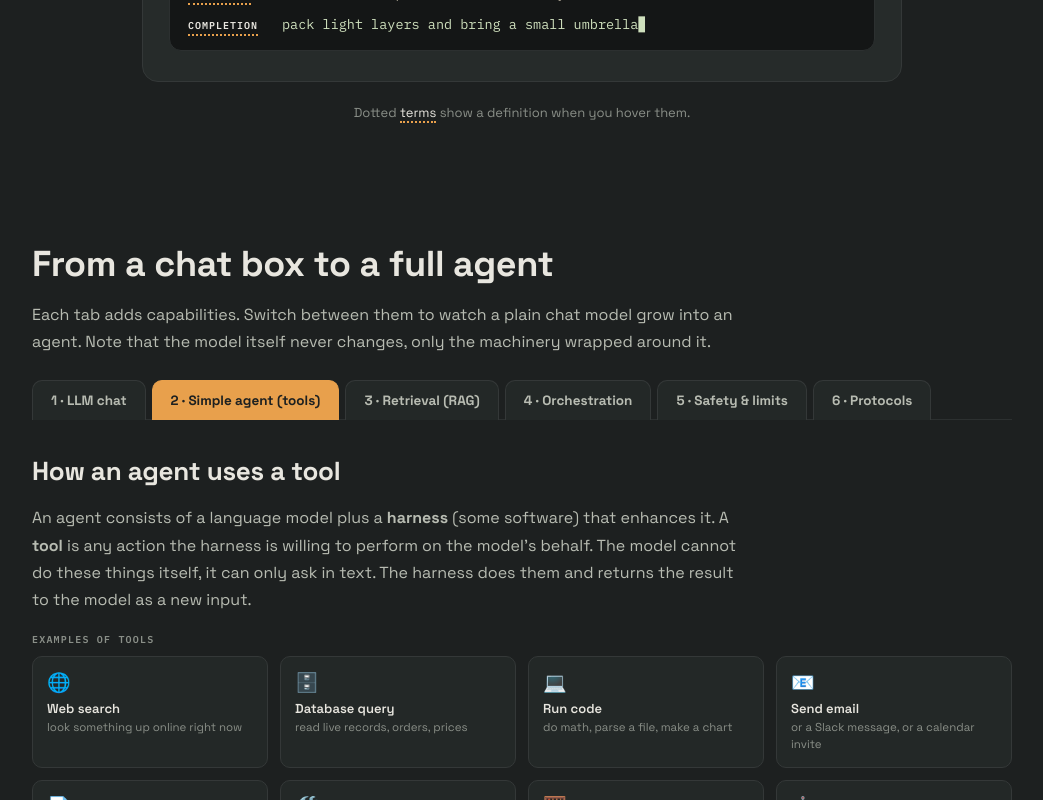
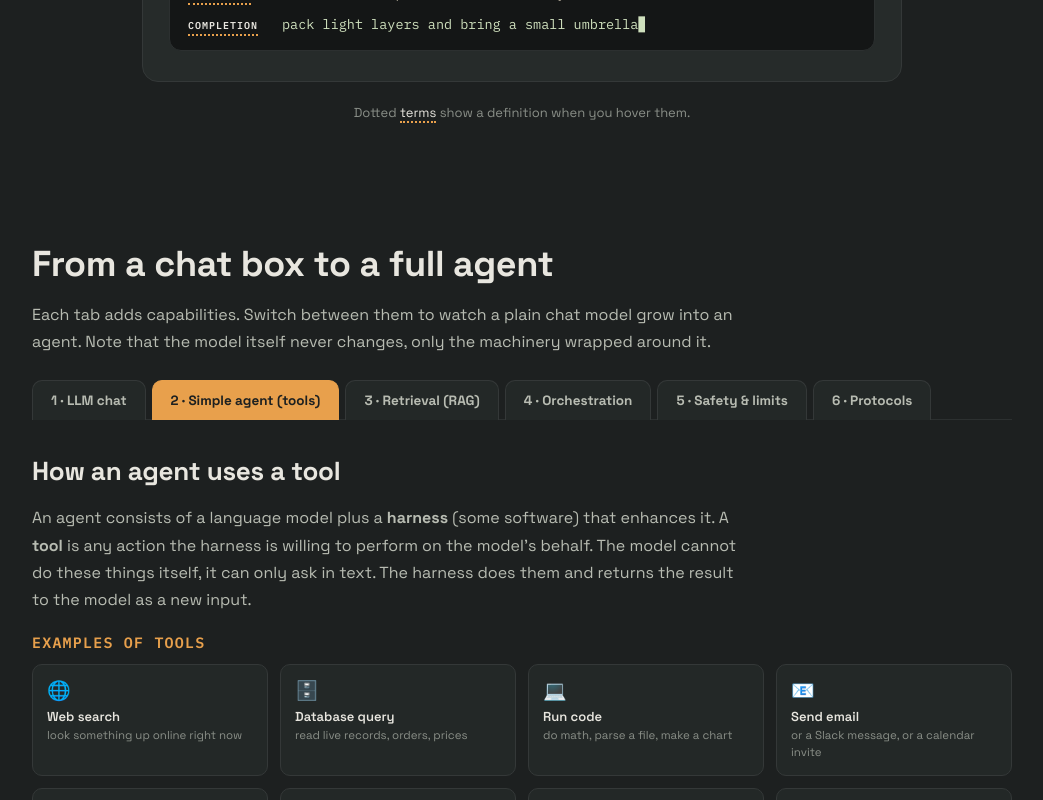
Before and after one commit to just-barcodes/learn-llm-agents, a React (Vite) app: page / in a window 1280 px wide. Both pictures are taken after a click on the tab "2 · Simple agent (tools)". Shown: the part 496-1296 px from the top of the page, without its empty margins (118-1161 px from the left). Built offline with nearby package versions, Linux system fonts and the light colour scheme.

Commit message:
Enlarge and colour eyebrow section headers (Examples of tools, etc.)

```diff
--- a/src/styles/text.module.css
+++ b/src/styles/text.module.css
@@ -38,9 +38,9 @@
   margin: 0 0 26px;
 }
 .eyebrow {
-  font: 600 10px var(--font-mono);
-  letter-spacing: 0.12em;
+  font: 700 15px var(--font-mono);
+  letter-spacing: 0.08em;
   text-transform: uppercase;
-  color: var(--fg-dim);
-  margin: 0 0 10px;
+  color: var(--accent);
+  margin: 0 0 12px;
 }
```
